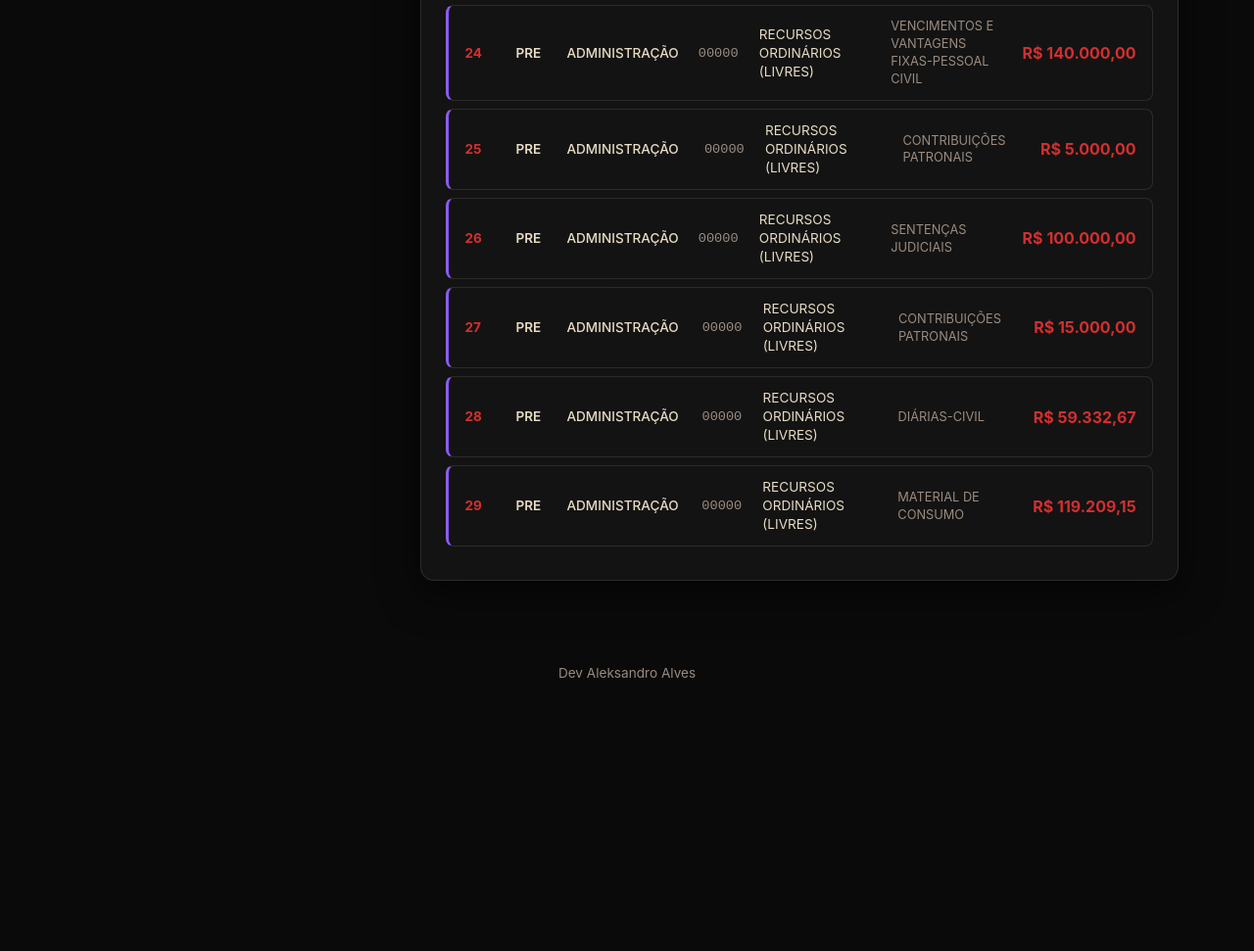
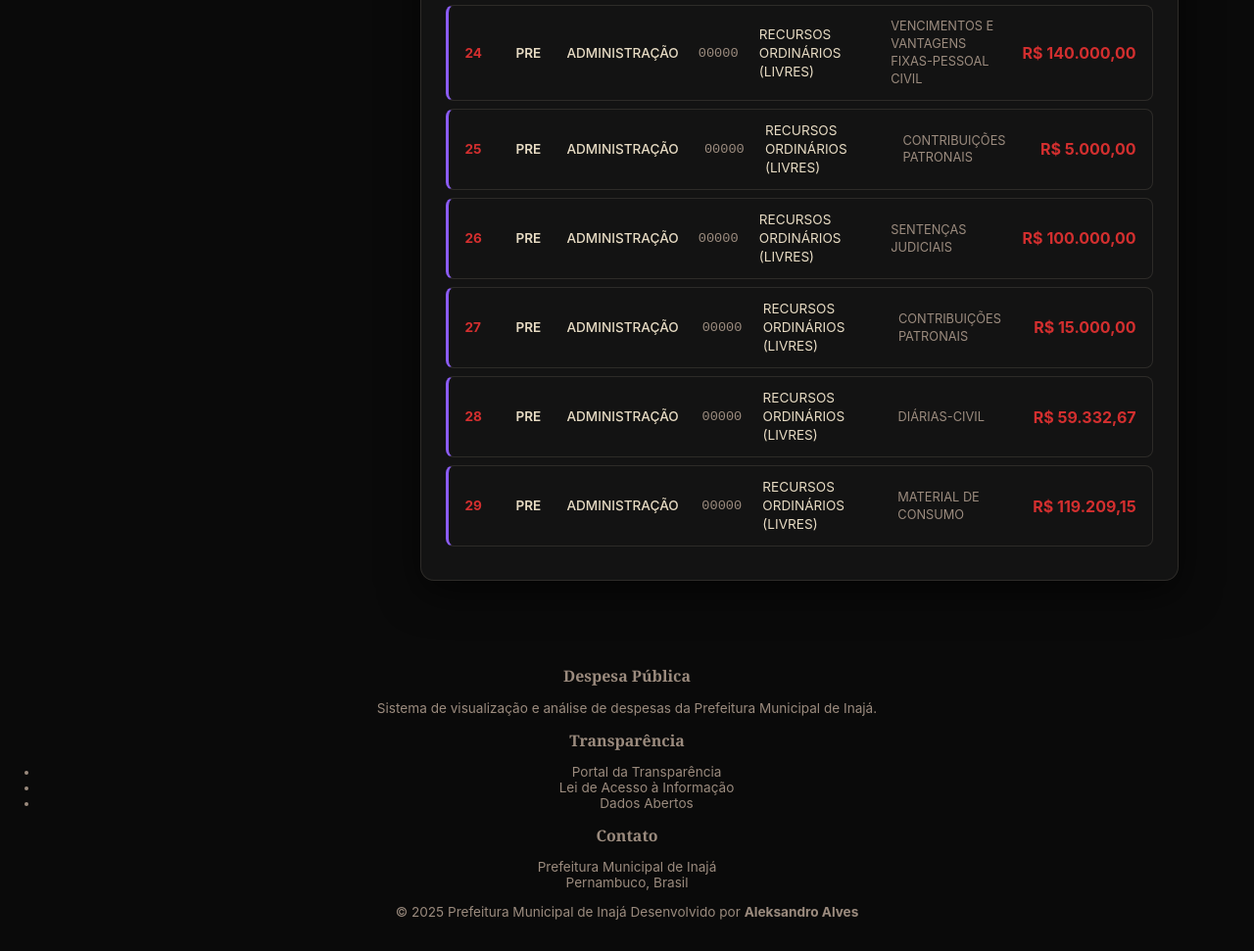
Before and after one commit to aajunior43/DESPESA-PREFEITURA, a plain HTML site: page index.html in a window 1280 px wide. Shown: the part 4999-5970 px from the top of the page at 98% size. Before the commit the page ends 5726 px from the top, so only its background shows below. Drawn offline with Linux system fonts and the light colour scheme; no server answers.

Commit message:
Atualização do rodapé e estrutura do index.html

```diff
--- a/index.html
+++ b/index.html
@@ -204,7 +204,29 @@
     </div>
   </main>
   <footer class="site-footer">
-    <span>Dev Aleksandro Alves</span>
+    <div class="footer-content">
+      <div class="footer-section">
+        <h3>Despesa Pública</h3>
+        <p>Sistema de visualização e análise de despesas da Prefeitura Municipal de Inajá.</p>
+      </div>
+      <div class="footer-section">
+        <h3>Transparência</h3>
+        <ul class="footer-links">
+          <li>Portal da Transparência</li>
+          <li>Lei de Acesso à Informação</li>
+          <li>Dados Abertos</li>
+        </ul>
+      </div>
+      <div class="footer-section">
+        <h3>Contato</h3>
+        <p>Prefeitura Municipal de Inajá<br>
+          Pernambuco, Brasil</p>
+      </div>
+    </div>
+    <div class="footer-bottom">
+      <span>© 2025 Prefeitura Municipal de Inajá</span>
+      <span class="footer-dev">Desenvolvido por <strong>Aleksandro Alves</strong></span>
+    </div>
   </footer>
 
   <div id="modalOverlay" class="modal-overlay hidden" aria-hidden="true">
```
